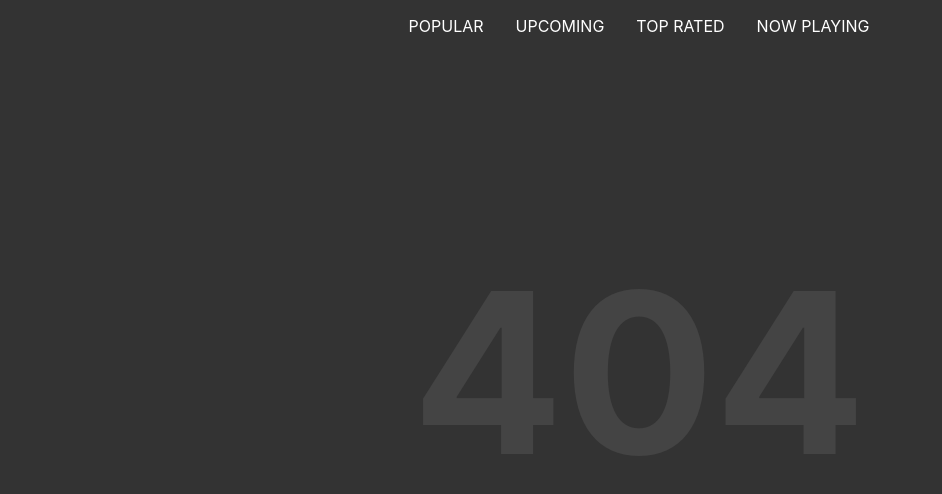
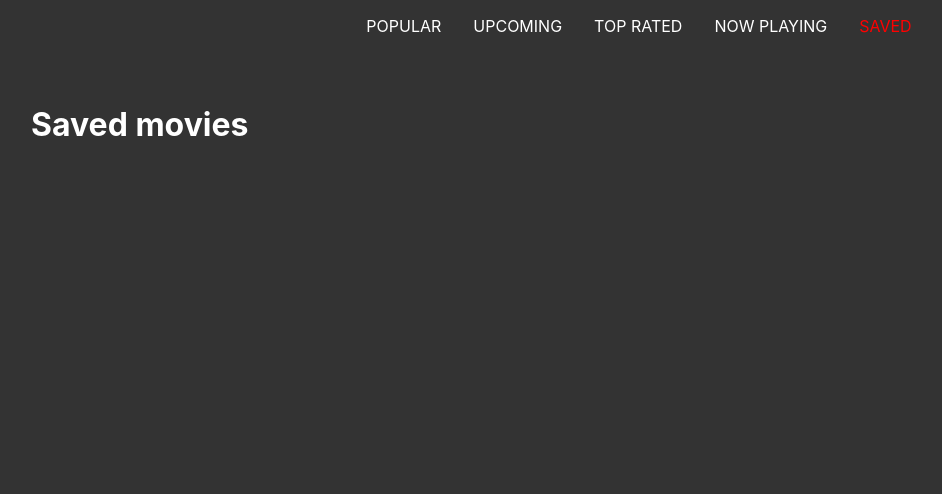
Before and after one commit to GeeksHubsAcademy/angular-movies-avantio, an Angular app: page /saved in a window 1280 px wide. Before the commit this address had no page. Shown: the top 494 px of the page, without its empty margins (1-943 px from the left). Built offline with nearby package versions, Linux system fonts and the light colour scheme.

Commit message:
saved movies boilerplate created

```diff
--- a/src/app/app-routing.module.ts
+++ b/src/app/app-routing.module.ts
@@ -3,13 +3,14 @@ import { Routes, RouterModule } from '@angular/router';
 import { DisplayMovieComponent } from './display-movie/display-movie.component';
 import { CategoryMoviesComponent } from './category-movies/category-movies.component';
 import { NotFoundComponent } from './not-found/not-found.component';
+import { SavedMoviesComponent } from './saved-movies/saved-movies.component';
 
 
 const routes: Routes = [
   { path: "", redirectTo: "/movies/popular", pathMatch: "full" },
   { path: "movies/:category", component: CategoryMoviesComponent },
   { path: "movie/:id", component: DisplayMovieComponent },
-  { path: "404", component: NotFoundComponent },
+  { path: "saved", component: SavedMoviesComponent },
   { path: "**", component: NotFoundComponent }
 ];
 
--- a/src/app/app.module.ts
+++ b/src/app/app.module.ts
@@ -11,6 +11,7 @@ import { DisplayMoviesComponent } from './display-movies/display-movies.componen
 import { ApiService } from './services/api.service';
 import { HttpClientModule } from '@angular/common/http';
 import {NgbRatingModule} from '@ng-bootstrap/ng-bootstrap';
+import { SavedMoviesComponent } from './saved-movies/saved-movies.component';
 @NgModule({
   declarations: [
     AppComponent,
@@ -18,7 +19,8 @@ import {NgbRatingModule} from '@ng-bootstrap/ng-bootstrap';
     DisplayMovieComponent,
     CategoryMoviesComponent,
     NotFoundComponent,
-    DisplayMoviesComponent
+    DisplayMoviesComponent,
+    SavedMoviesComponent
   ],
   imports: [BrowserModule, AppRoutingModule, HttpClientModule, NgbRatingModule],
   providers: [ApiService],
--- a/src/app/navigation/navigation.component.html
+++ b/src/app/navigation/navigation.component.html
@@ -4,5 +4,6 @@
   <a routerLink="/movies/Upcoming" routerLinkActive="active">Upcoming</a>
   <a routerLink="/movies/top_rated" routerLinkActive="active">top rated</a>
   <a routerLink="/movies/now_playing" routerLinkActive="active">now playing</a>
+  <a routerLink="/saved" routerLinkActive="active">Saved</a>
 
 </nav>
--- /dev/null
+++ b/src/app/saved-movies/saved-movies.component.html
@@ -0,0 +1,2 @@
+<h1>Saved movies</h1>
+<app-display-movies  [data]="movies" ></app-display-movies>
--- /dev/null
+++ b/src/app/saved-movies/saved-movies.component.scss
@@ -0,0 +1,4 @@
+:host {
+  display: block;
+  padding: 2em;
+}
--- /dev/null
+++ b/src/app/saved-movies/saved-movies.component.ts
@@ -0,0 +1,16 @@
+import { Component, OnInit } from '@angular/core';
+
+@Component({
+  selector: 'app-saved-movies',
+  templateUrl: './saved-movies.component.html',
+  styleUrls: ['./saved-movies.component.scss']
+})
+export class SavedMoviesComponent implements OnInit {
+  movies: any[] = [];
+  constructor() { }
+
+  ngOnInit(): void {
+
+  }
+
+}
```
Also changed, not shown: 1 other file (tests, documents, lock files or other folders).
